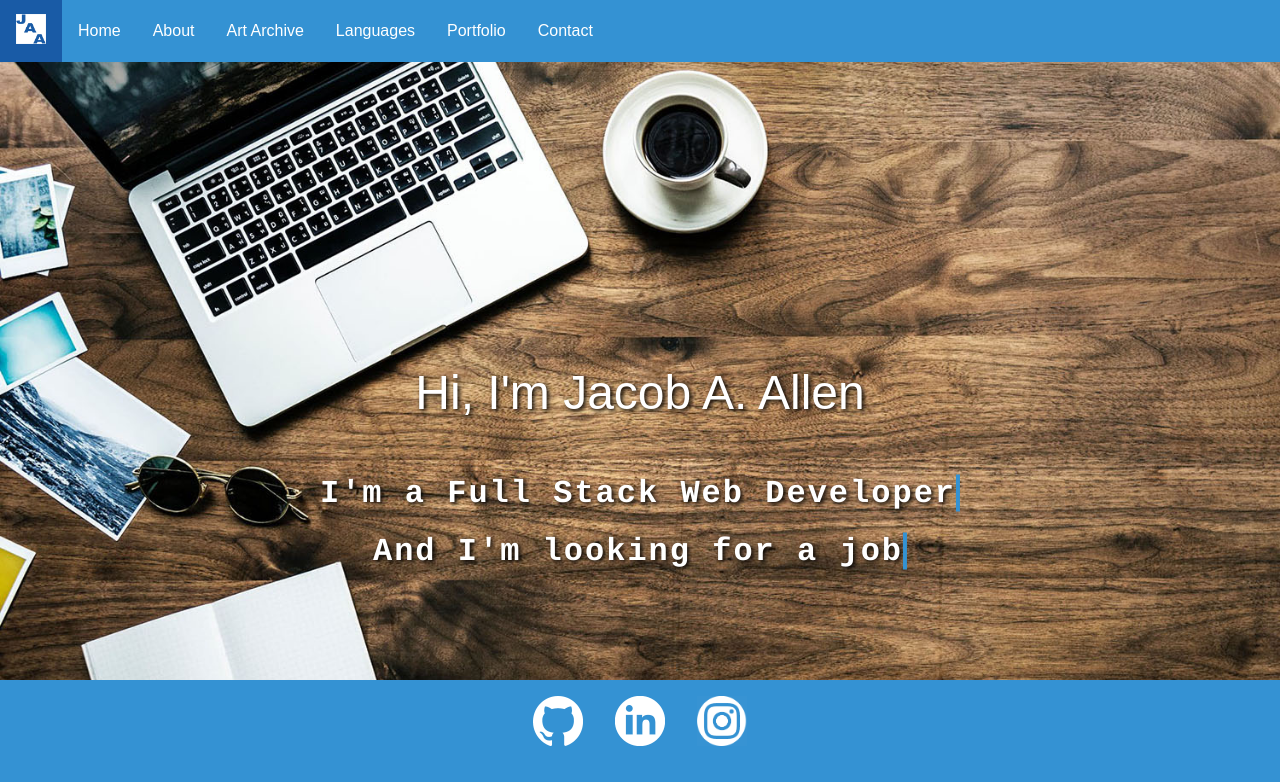
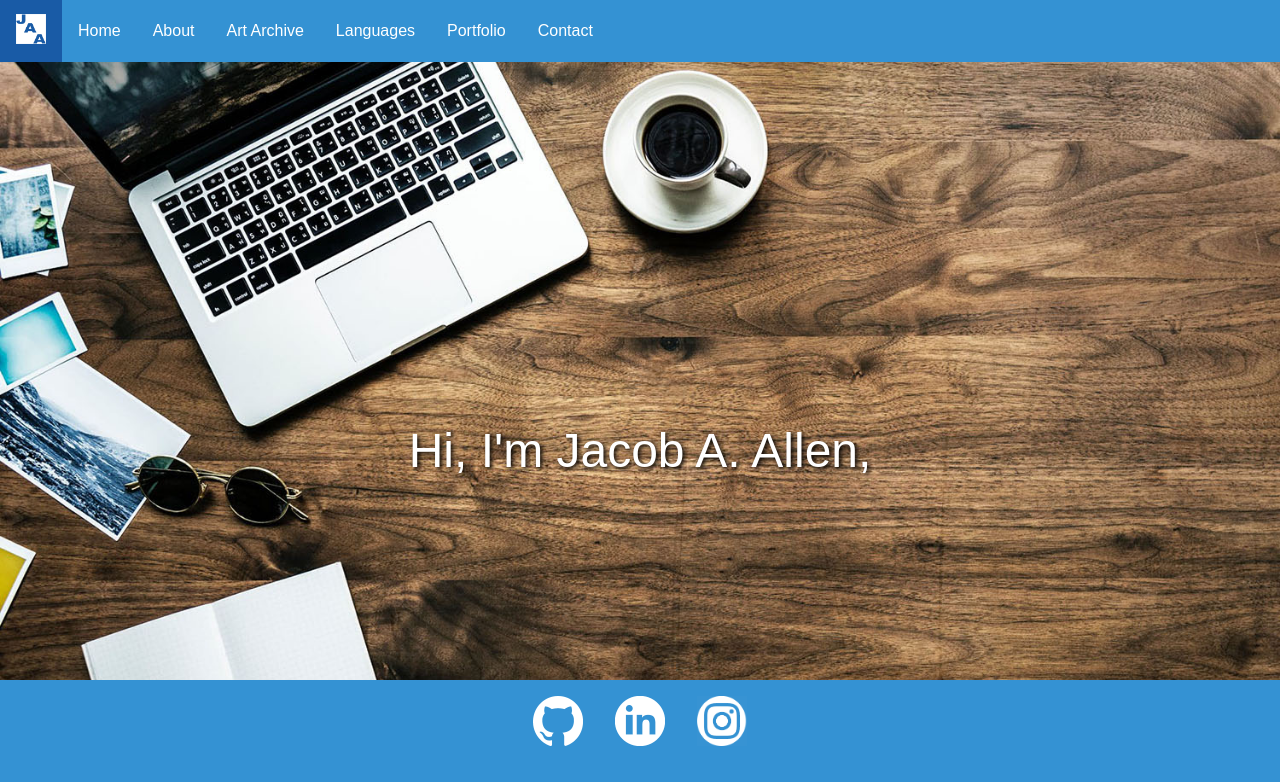
Before and after one commit to Jacobaallen/Portfolio-2, a React (Create React App) app: page / in a window 1280 px wide. Shown: the top 782 px of the page. Built offline with nearby package versions, Linux system fonts and the light colour scheme.

Commit message:
fixed some broken links

```diff
--- a/src/components/Home.jsx
+++ b/src/components/Home.jsx
@@ -14,13 +14,12 @@ class Home extends React.Component {
       <div className="hero-image" id="home">
         <div className="hero-text-master">
           <div className="hero-text" >
-            <p>Hi, I'm Jacob A. Allen</p>
-          </div>
-          <div className="hero-text-2">
-            <div className="typewriter-hero-text-2"> I'm a Full Stack Web Developer</div>
-          </div>
-          <div className="hero-text-3">
-            <div className="typewriter-hero-text-3"> And I'm looking for a job</div>
+            <p>Hi, I'm Jacob A. Allen,</p>
+            <span
+              class="txt-rotate"
+              data-period="2000"
+              data-rotate='[ "and I am a Web Developer and Graphic Designer", "Let me build your website"]'>
+            </span>
           </div>
         </div>
       </div>
@@ -179,7 +178,7 @@ class Home extends React.Component {
         </div>
       </div>
       <div className= "Art-Archive">
-        <a className="nav-link" href="/Warning">Jacob's, Art Archives</a>
+        <a className="nav-link" href="/Warning">Jacob's, design and art work.</a>
       </div>
 
 
@@ -212,7 +211,7 @@ class Home extends React.Component {
 
         <div className="icons-4">
           <img src="images/email-icon.png" alt="email" height="100" />
-          <p>boat.mon@gmail.com</p>
+          <p>jacob@jacobaallen.com</p>
         </div>
         <div className="icons-5">
           <img src="images/phone-icon-circle.png" alt="phone" height="100" width="100"/>
```
